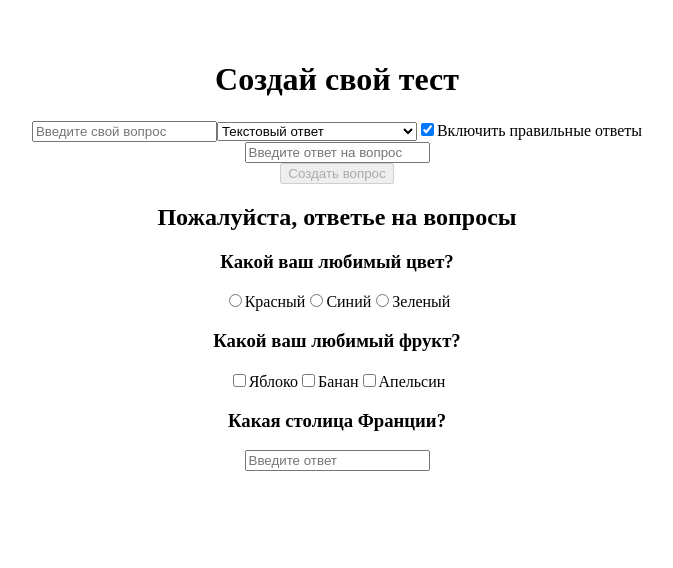
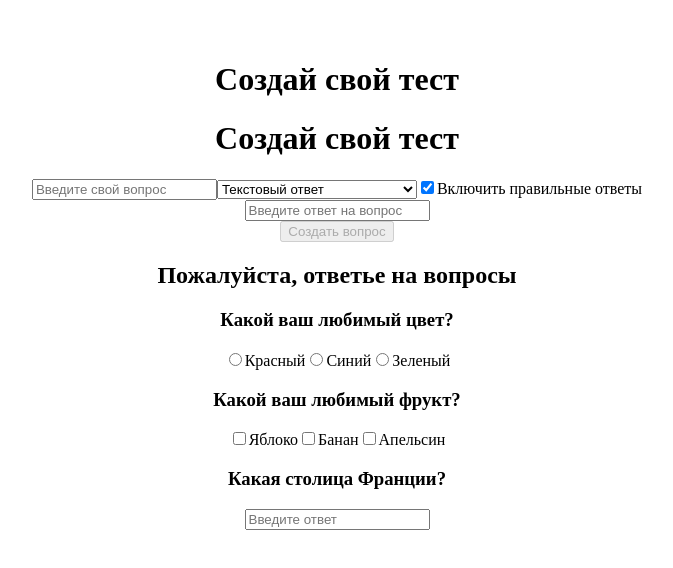
Before and after one commit to SvetlanaEP/quiz-form-app, a React (Vite) app: page / in a window 1280 px wide. Shown: the top 568 px of the page, without its empty margins (303-976 px from the left). Built offline with nearby package versions, Linux system fonts and the light colour scheme.

Commit message:
вынесла компонент с созданием вопроса из App в отдельный блок QuestionEditor

```diff
--- a/src/App.tsx
+++ b/src/App.tsx
@@ -1,22 +1,22 @@
 import './App.css'
-import { useState } from 'react'
-import QuestionCreator from './components/QuestionCreator'
+
+
 import QuestionDisplay from './components/QuestionDisplay'
+import QuestionEditor from './components/QuestionEditor'
+
 import { questionsData } from './QuestionData'
-import { Question } from './types/types'
+
 
 const App: React.FC = () => {
-  const [questions, setQuestions] = useState<Question[]>([])
 
-  const handleAddQuestion = (newQuestion: Question) => {
-    setQuestions([...questions, {...newQuestion, id: questions.length+1}])
-  }
+
+
 
 
   return (
     <div>
       <h1>Создай свой тест</h1>
-      <QuestionCreator onAddQuestion={handleAddQuestion}></QuestionCreator>
+      <QuestionEditor></QuestionEditor>
       <QuestionDisplay questions={questionsData}></QuestionDisplay>
     </div>
   )
--- /dev/null
+++ b/src/components/QuestionEditor.tsx
@@ -0,0 +1,20 @@
+import { useState } from 'react'
+import { Question } from '../types/types'
+import QuestionCreator from './QuestionCreator'
+
+const QuestionEditor: React.FC = () => {
+
+    const handleAddQuestion = (newQuestion: Question) => {
+      const [questions, setQuestions] = useState<Question[]>([])
+      setQuestions([...questions, {...newQuestion, id: questions.length+1}])
+    }
+
+    return (
+      <div>
+        <h1>Создай свой тест</h1>
+        <QuestionCreator onAddQuestion={handleAddQuestion}></QuestionCreator>
+      </div>
+    )
+}
+
+export default QuestionEditor
```
